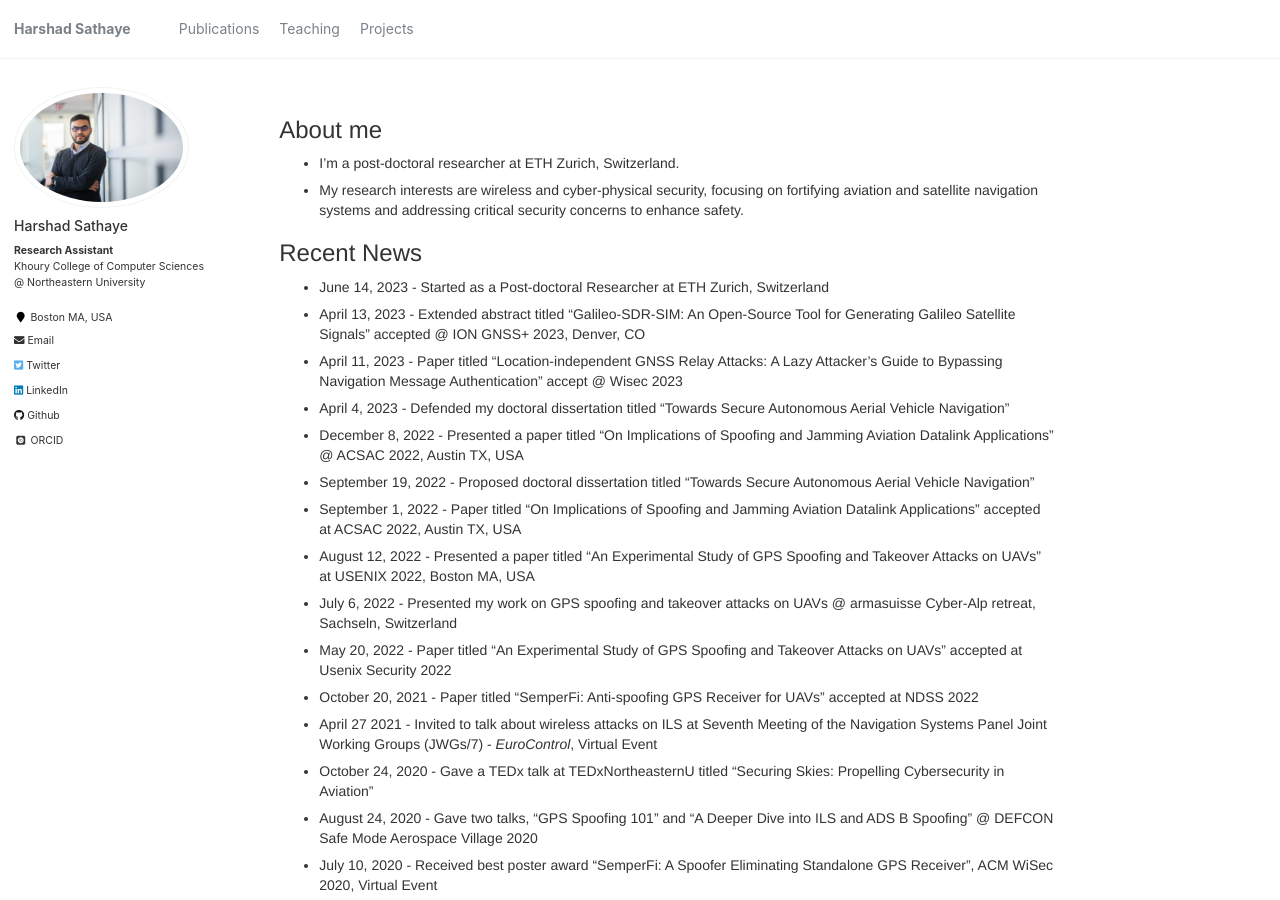
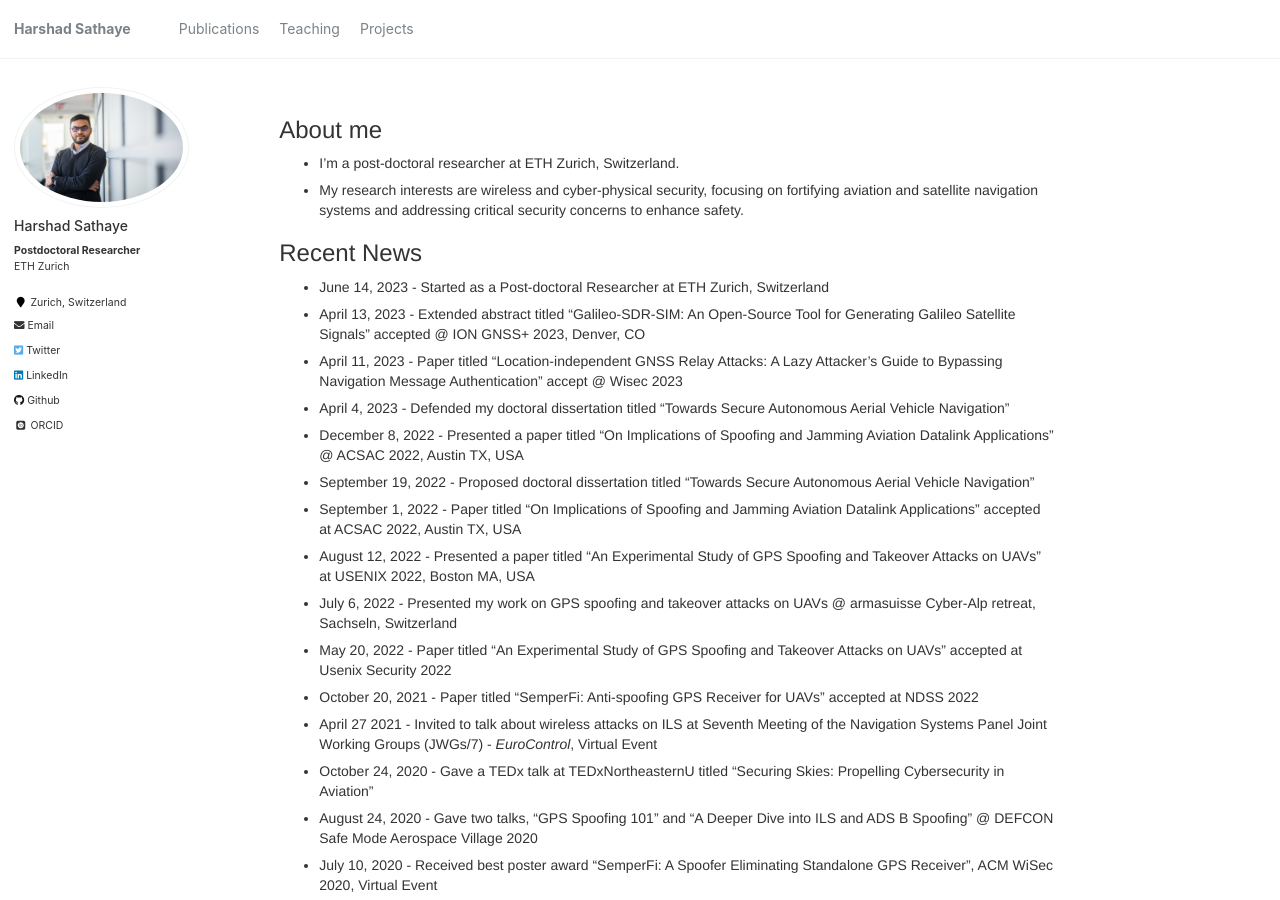
Before and after one commit to harshadms/harshadms.github.io, a Jekyll site: the page built from _pages/about.md, in a window 1280 px wide and 900 px high. Built offline with Jekyll 4.4.1, drawn with Linux system fonts in a browser that asks for light colours; some web fonts are replaced.

Commit message:
Update _config.yml

```diff
--- a/_config.yml
+++ b/_config.yml
@@ -83,12 +83,12 @@ google_analytics   : UA-137721006-1
 author:
   name             : "Harshad Sathaye"
   avatar           : "profile.jpg"
-  bio              : "<b>Research Assistant</b> <br> Khoury College of Computer Sciences @ Northeastern University"
-  location         : "Boston MA, USA"
+  bio              : "<b>Postdoctoral Researcher</b> <br> ETH Zurich"
+  location         : "Zurich, Switzerland"
   employer         :
   pubmed           : #"https://www.ncbi.nlm.nih.gov/pubmed/?term=john+snow"
   googlescholar    : #"http://yourfullgooglescholarurl.com"
-  email            : "sathaye.h@northeastern.edu"
+  email            : "harshad.sathaye@inf.ethz.ch"
   researchgate     :  # example: "https://www.researchgate.net/profile/yourprofile"
   uri              :
   bitbucket        :
```
